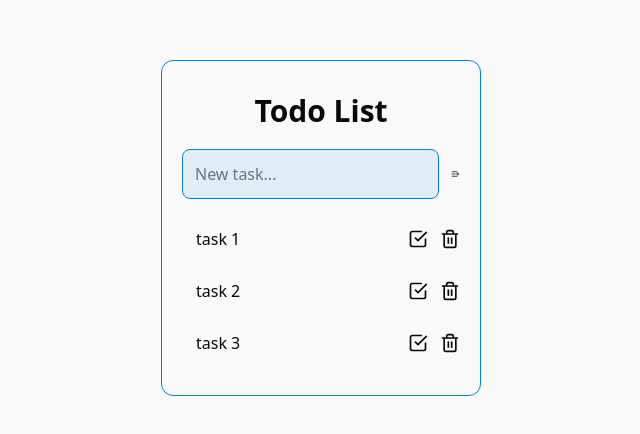
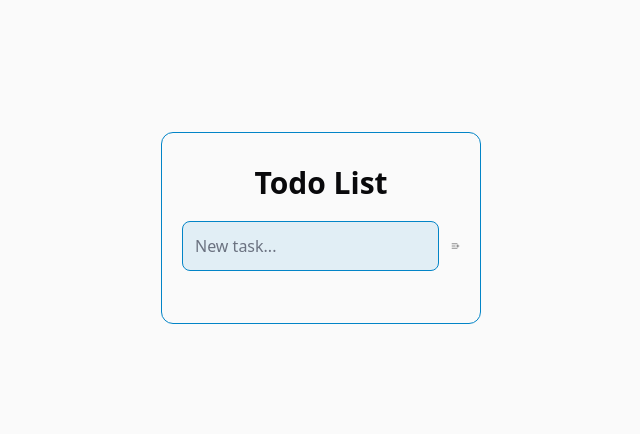
Before and after one commit to willvbgomes/todo-list, a React (Vite) app: page / in a window 1280 px wide. Shown: the part 172-606 px from the top of the page, without its empty margins (319-959 px from the left). Built offline with nearby package versions, Linux system fonts and the light colour scheme.

Commit message:
add new task functionality

```diff
--- a/src/app.tsx
+++ b/src/app.tsx
@@ -1,3 +1,5 @@
+import { ChangeEvent, MouseEvent, useState } from 'react'
+
 import { NewTaskForm } from './components/new-task-form'
 import { Todo } from './components/todo'
 import { TodoList } from './components/todo-list'
@@ -6,13 +8,30 @@ export interface TaskProps {
   title: string
 }
 
-const tasks = [{ title: 'task 1' }, { title: 'task 2' }, { title: 'task 3' }]
+export const App = () => {
+  const [inputData, setInputData] = useState('')
+  const [tasks, setTasks] = useState<TaskProps[]>([])
 
-export const App = () => (
+  const handleInputChange = ({ target }: ChangeEvent<HTMLInputElement>) =>
+    setInputData(target.value)
+
+  const handleAddButtonClick = (event: MouseEvent<HTMLButtonElement>) => {
+    event.preventDefault()
+
+    setTasks(prev => [...prev, { title: inputData }])
+
+    setInputData('')
+  }
+
+  return (
     <main className="flex w-80 flex-col items-center justify-center gap-5 rounded-xl border border-sky-600 px-5 py-8 max-[320px]:max-w-72">
       <h1 className="text-3xl font-semibold">Todo List</h1>
 
-    <NewTaskForm />
+      <NewTaskForm
+        data={inputData}
+        handleChange={handleInputChange}
+        handleAdd={handleAddButtonClick}
+      />
 
       <TodoList>
         {tasks.map(({ title }, i) => (
@@ -21,3 +40,4 @@ export const App = () => (
       </TodoList>
     </main>
   )
+}
--- a/src/components/new-task-form.tsx
+++ b/src/components/new-task-form.tsx
@@ -1,15 +1,41 @@
+import { ChangeEvent, MouseEvent } from 'react'
+
 import { Button } from './button'
 
 import { ListPlus } from 'lucide-react'
+import { twMerge } from 'tailwind-merge'
 
-export const NewTaskForm = () => (
+interface AddTaskFormProps {
+  data: string
+  handleChange: (event: ChangeEvent<HTMLInputElement>) => void
+  handleAdd: (event: MouseEvent<HTMLButtonElement>) => void
+}
+
+export const NewTaskForm = ({
+  data,
+  handleChange,
+  handleAdd,
+}: AddTaskFormProps) => (
   <form className="flex w-full items-center gap-3">
     <input
       className="flex-1 rounded-lg border border-sky-600 bg-sky-600/10 p-3 focus:ring-0"
       type="text"
+      onChange={handleChange}
+      value={data}
       placeholder="New task..."
     />
 
-    <Button className="size-7" type="submit" icon={ListPlus} />
+    <Button
+      className={twMerge(
+        'size-7 transition-colors',
+        data.length > 0
+          ? 'hover:text-sky-600'
+          : 'cursor-not-allowed opacity-60',
+      )}
+      type="submit"
+      onClick={handleAdd}
+      icon={ListPlus}
+      disabled={data.length === 0}
+    />
   </form>
 )
```
Lines whose indentation alone changed are shown as unchanged.
